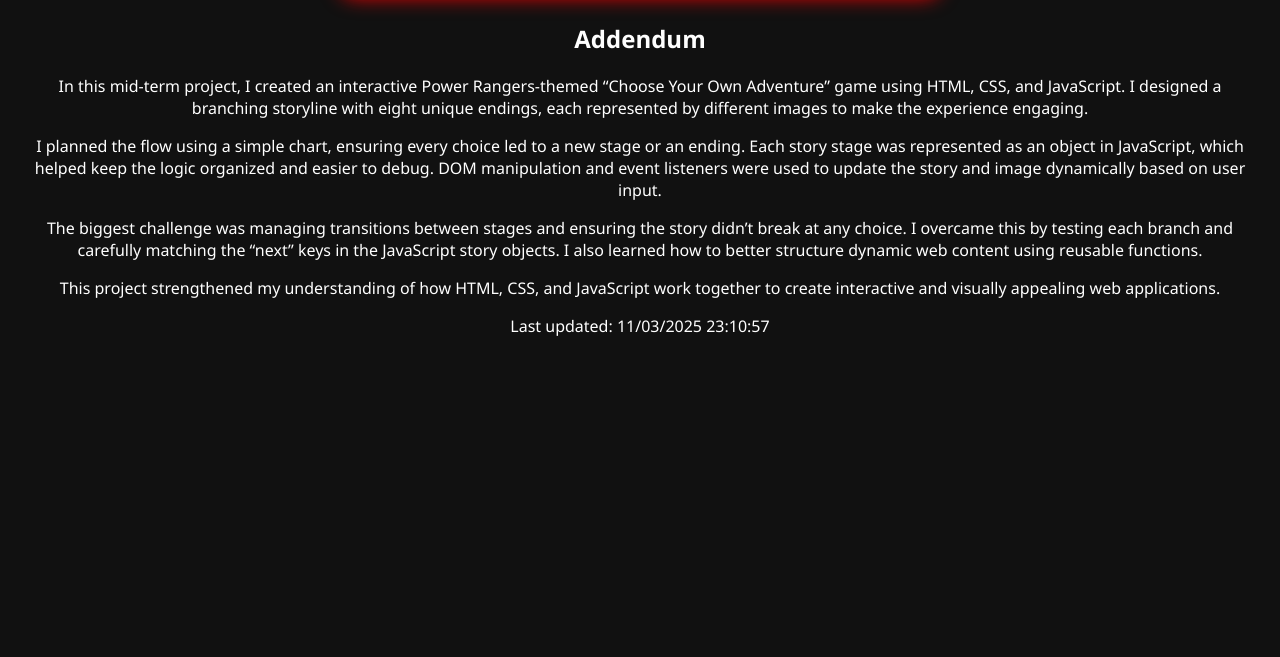
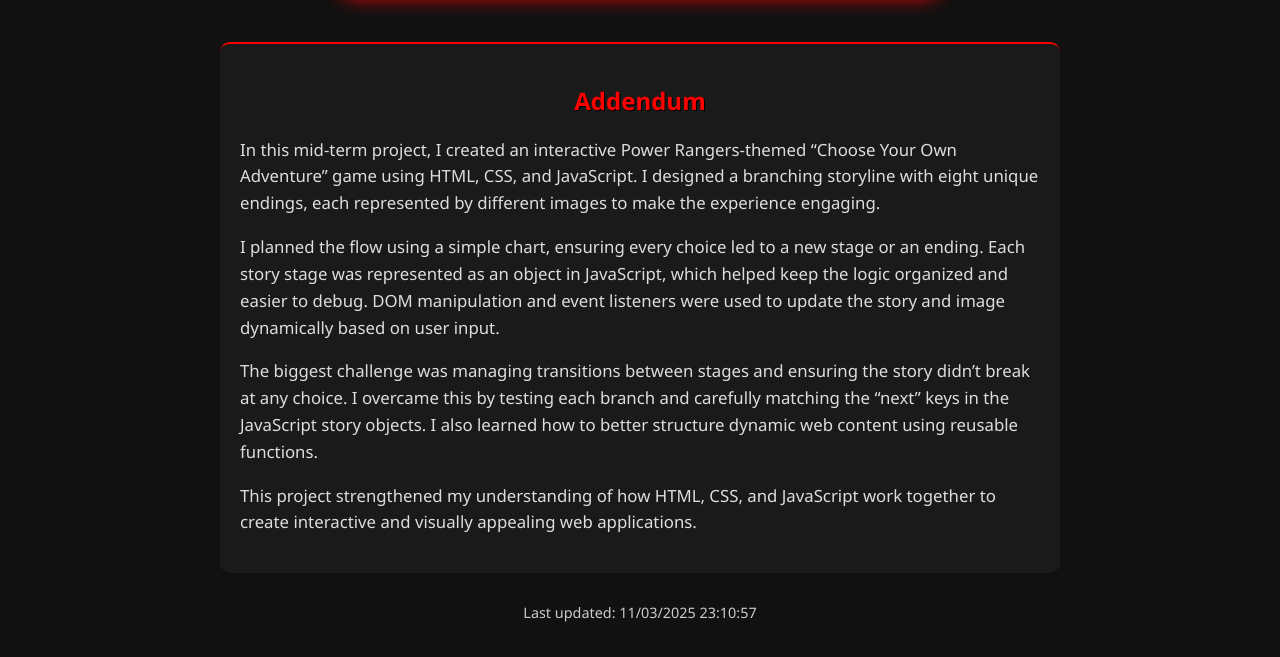
Before and after one commit to sai-9989/ITC505, a plain HTML site: page mid-term-project/index.html in a window 1280 px wide. Shown: the part 653-1310 px from the top of the page. Before the commit the page ends 1026 px from the top, so only its background shows below. Drawn offline with Linux system fonts and the light colour scheme.

Commit message:
Update style.css

```diff
--- a/mid-term-project/style.css
+++ b/mid-term-project/style.css
@@ -6,14 +6,17 @@ body {
   margin: 0;
   padding: 20px;
 }
+
 header h1 {
   color: #ff0000;
   text-shadow: 2px 2px #000;
 }
+
 #story {
   font-size: 1.3em;
   margin: 20px;
 }
+
 #choices button {
   background-color: #ff0000;
   color: white;
@@ -24,9 +27,11 @@ header h1 {
   cursor: pointer;
   font-weight: bold;
 }
+
 #choices button:hover {
   background-color: #c40000;
 }
+
 #storyImage {
   width: 70%;
   max-width: 600px;
@@ -34,3 +39,34 @@ header h1 {
   margin-top: 20px;
   box-shadow: 0 0 20px #ff0000;
 }
+
+/* Addendum Section */
+#addendum {
+  background-color: #1a1a1a;
+  border-top: 2px solid #ff0000;
+  margin-top: 40px;
+  padding: 20px;
+  text-align: left;
+  border-radius: 10px;
+  max-width: 800px;
+  margin-left: auto;
+  margin-right: auto;
+}
+
+#addendum h2 {
+  color: #ff0000;
+  text-align: center;
+  text-shadow: 1px 1px #000;
+}
+
+#addendum p {
+  line-height: 1.6em;
+  color: #ddd;
+  font-size: 1.05em;
+}
+
+footer {
+  margin-top: 30px;
+  font-size: 0.9em;
+  color: #ccc;
+}
```
